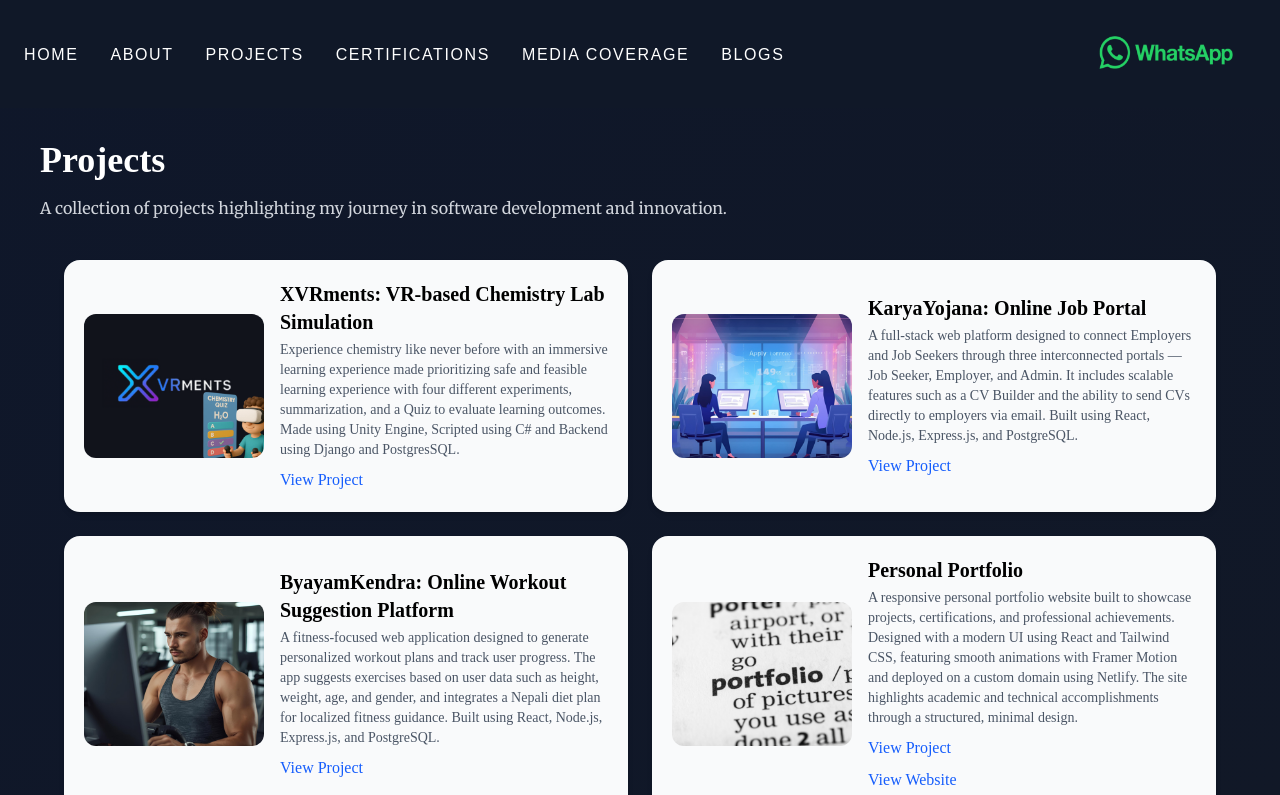
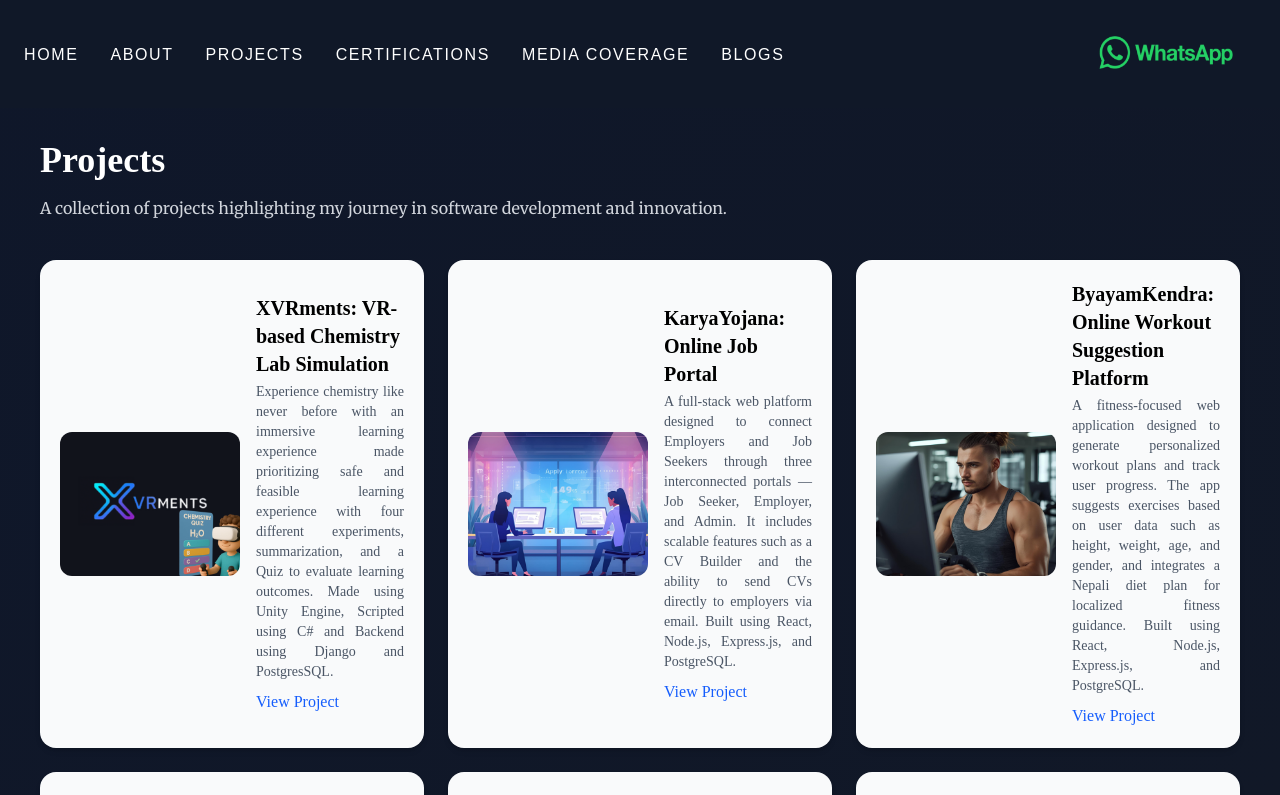
Before and after one commit to PrajwolKhadka/PersonalPortfolio, a React (Vite) app in the folder my-portfolio/: page /project in a window 1280 px wide. Shown: the top 795 px of the page. Built offline with nearby package versions, Linux system fonts and the light colour scheme; a web font is replaced by a local one.

Commit message:
Link fix

```diff
--- a/my-portfolio/src/components/projects.tsx
+++ b/my-portfolio/src/components/projects.tsx
@@ -84,7 +84,7 @@ const Project: React.FC = () => {
       >
         A collection of projects highlighting my journey in software development and innovation.
       </motion.p>
-<div className="grid grid-cols-1 sm:grid-cols-2 gap-6 max-w-6xl mx-auto">
+<div className="grid grid-cols-1 sm:grid-cols-3 gap-6 max-w-3=8xl mx-auto">
   {projects.map((proj, index) => (
     <motion.div
       key={index}
@@ -106,7 +106,7 @@ const Project: React.FC = () => {
           {proj.name}
         </h2>
         <p
-          className="text-gray-600 mt-1 text-sm"
+          className="text-gray-600 mt-1 text-sm text-justify"
           style={{ fontFamily: "Poltawski Nowy, serif" }}
         >
           {proj.desc}
```
